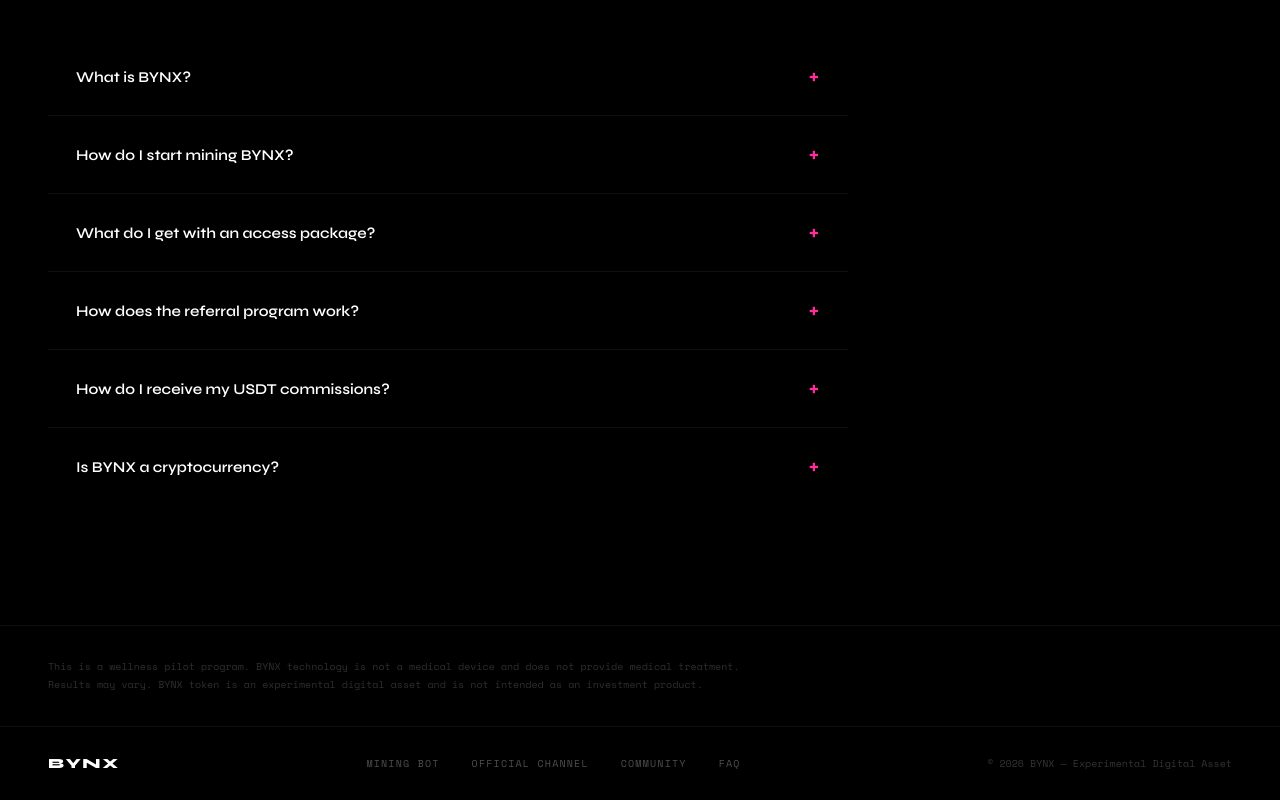
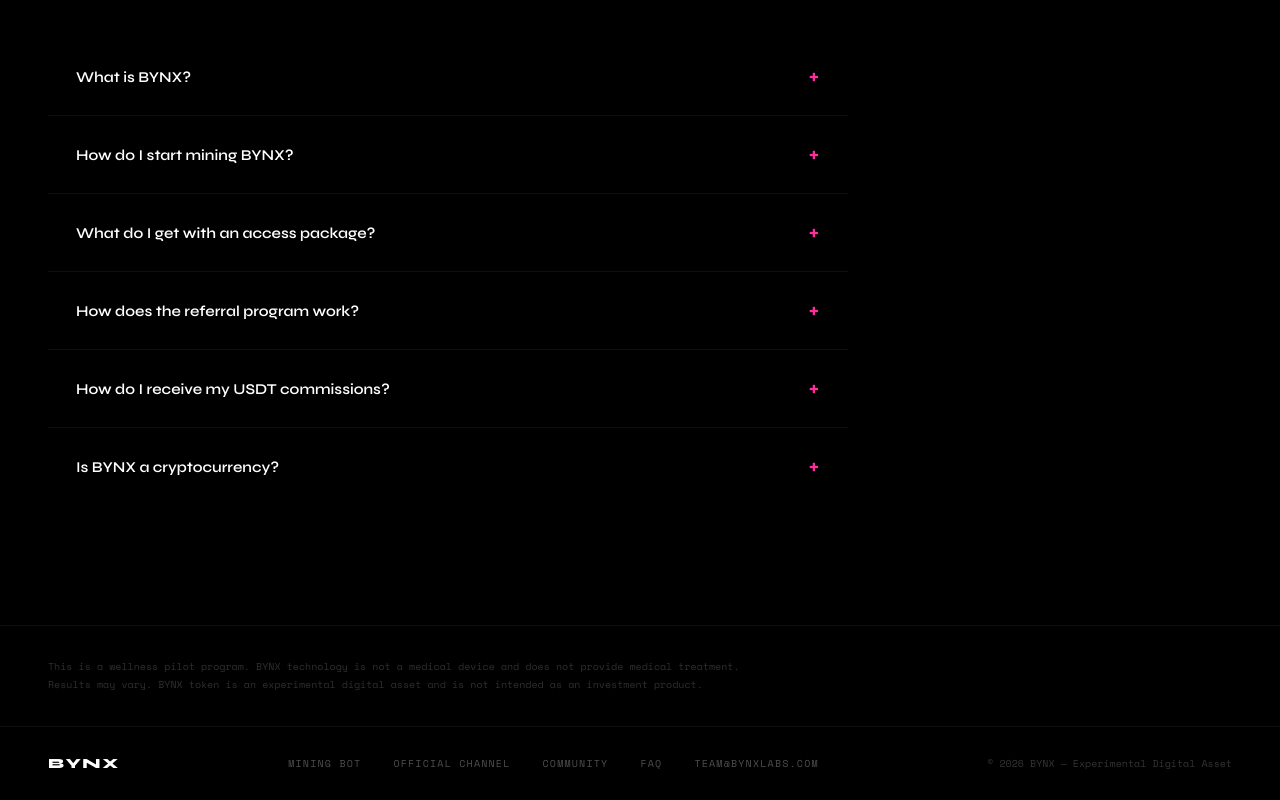
Before and after one commit to bynx8/bynxlabs, a plain HTML site: page index.html in a window 1280 px wide. Shown: the part 8466-9266 px from the top of the page. Drawn offline with nearby package versions, Linux system fonts and the light colour scheme.

Commit message:
index.html

```diff
--- a/index.html
+++ b/index.html
@@ -544,6 +544,7 @@
     <a href="https://t.me/bynx_official" target="_blank">Official Channel</a>
     <a href="https://t.me/+OHbXT0p6qIJkYWFh" target="_blank">Community</a>
     <a href="#faq">FAQ</a>
+    <a href="mailto:team@bynxlabs.com">team@bynxlabs.com</a>
   </div>
   <p>© 2026 BYNX — Experimental Digital Asset</p>
 </footer>
```
